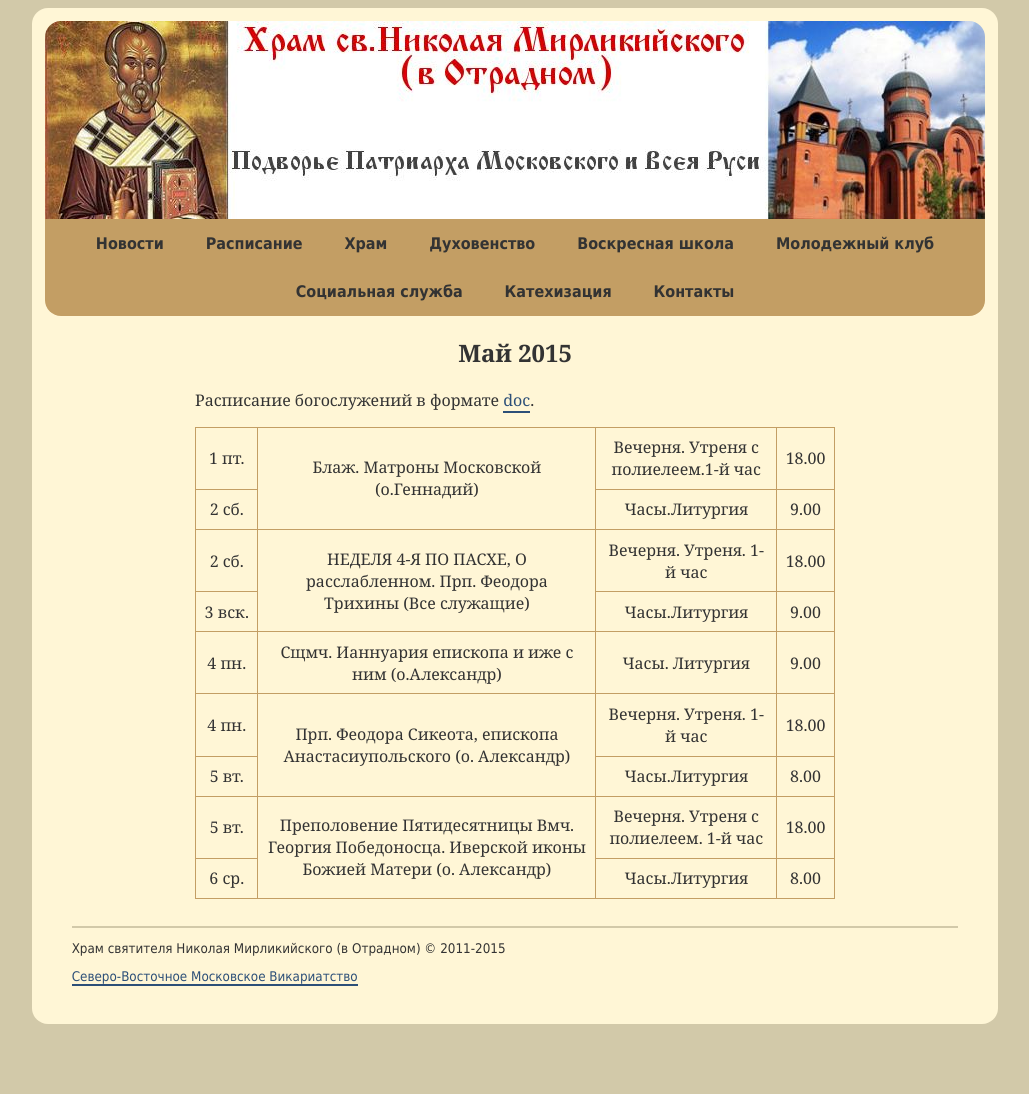
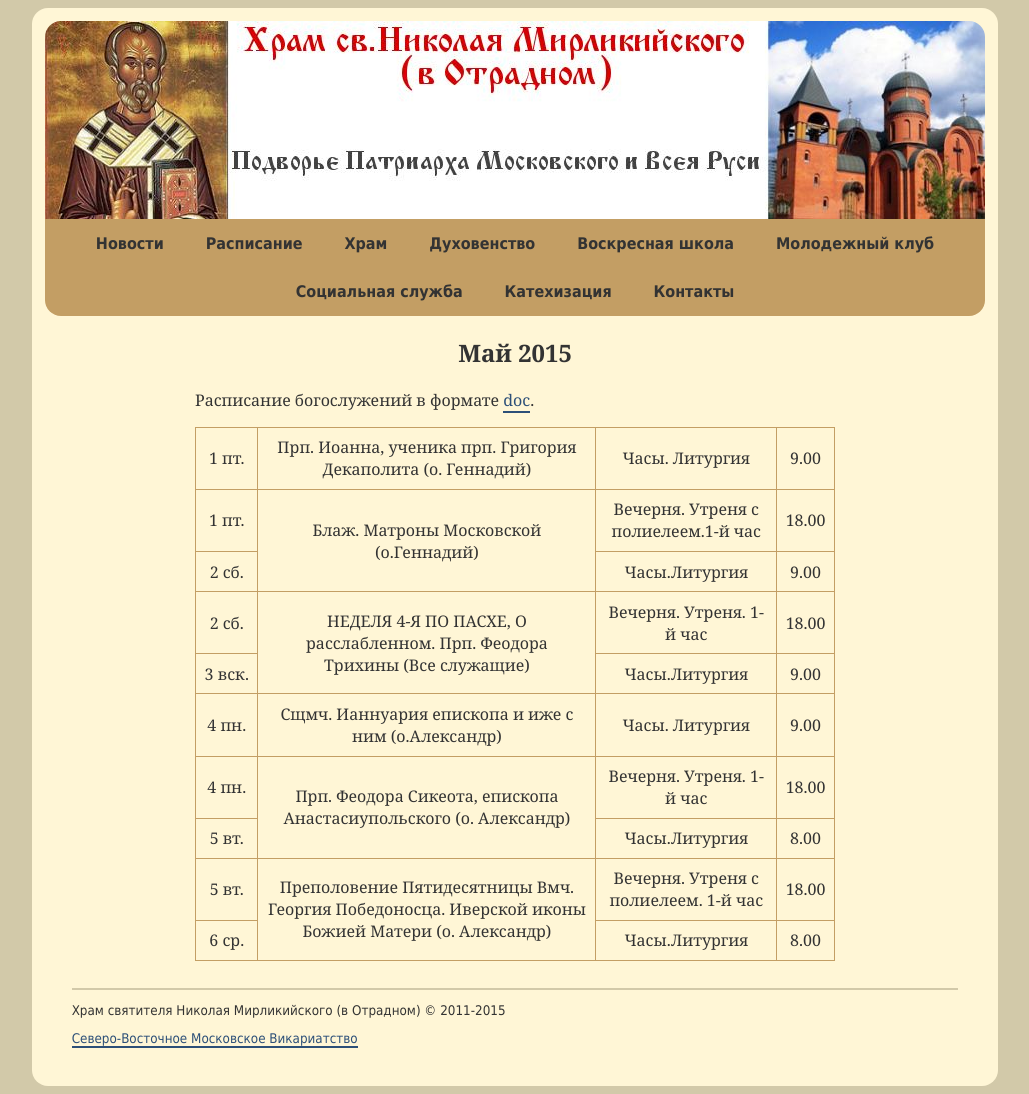
Before and after one commit to hramotradnoe/hramotradnoe.github.io, a Jekyll site: the page built from schedule/index.html, in a window 1280 px wide. Shown: the whole page, without its empty margins (125-1154 px from the left). Built offline with Jekyll 4.4.1, drawn with Linux system fonts in a browser that asks for light colours; Markdown is read by kramdown in place of the engine named in the settings; before the commit the page ends 1032 px from its top, so only the background shows below that.

Commit message:
обновлено расписание на май

```diff
--- a/_data/schedule.yml
+++ b/_data/schedule.yml
@@ -1,6 +1,11 @@
 period: Май 2015
 link: https://docs.google.com/document/d/1_AY-_QHe8g8jIL_658jXUBTbY1ISJEbWjZa6nQJsNtQ/edit
 timetable:
+ - description : "Прп. Иоанна, ученика прп. Григория Декаполита (о. Геннадий)"
+   services    :
+      - day   : 1&nbsp;пт.
+        time  : '9.00'
+        title : "Часы. Литургия"
  - description : "Блаж.  Матроны Московской (о.Геннадий)"
    services    :
       - day   : 1&nbsp;пт.
```
